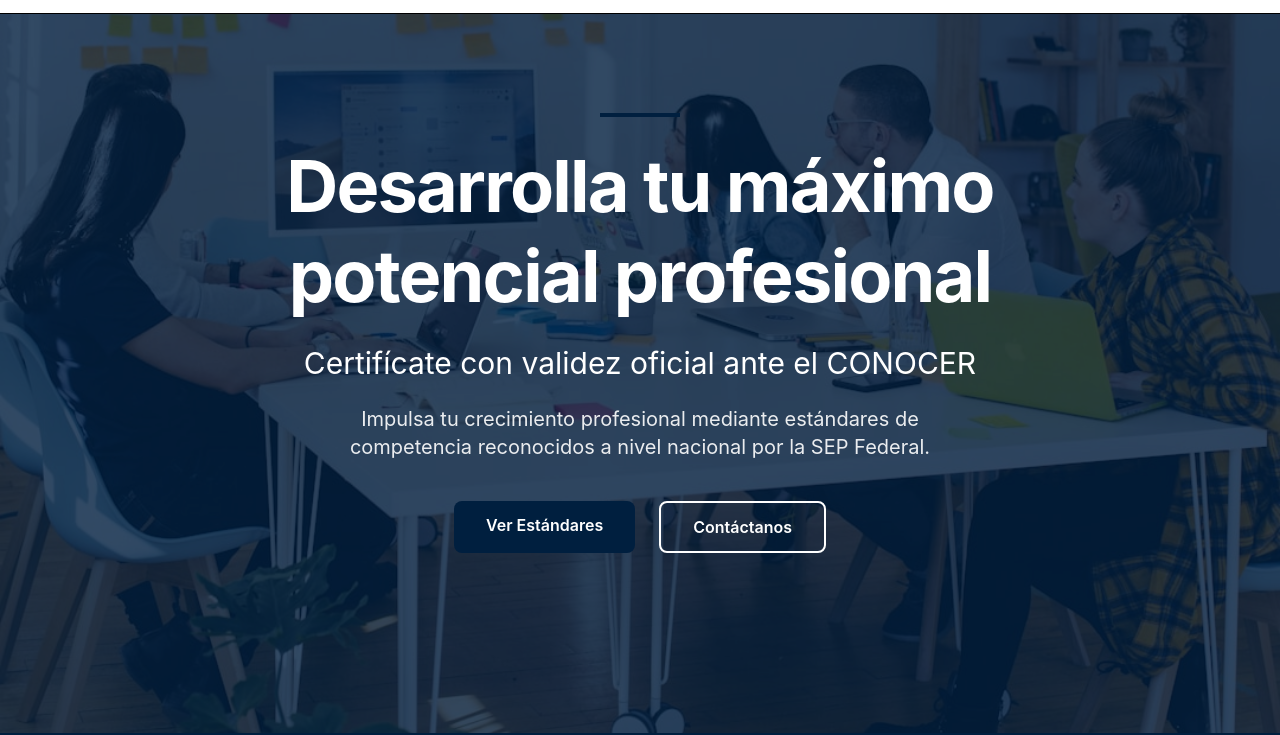
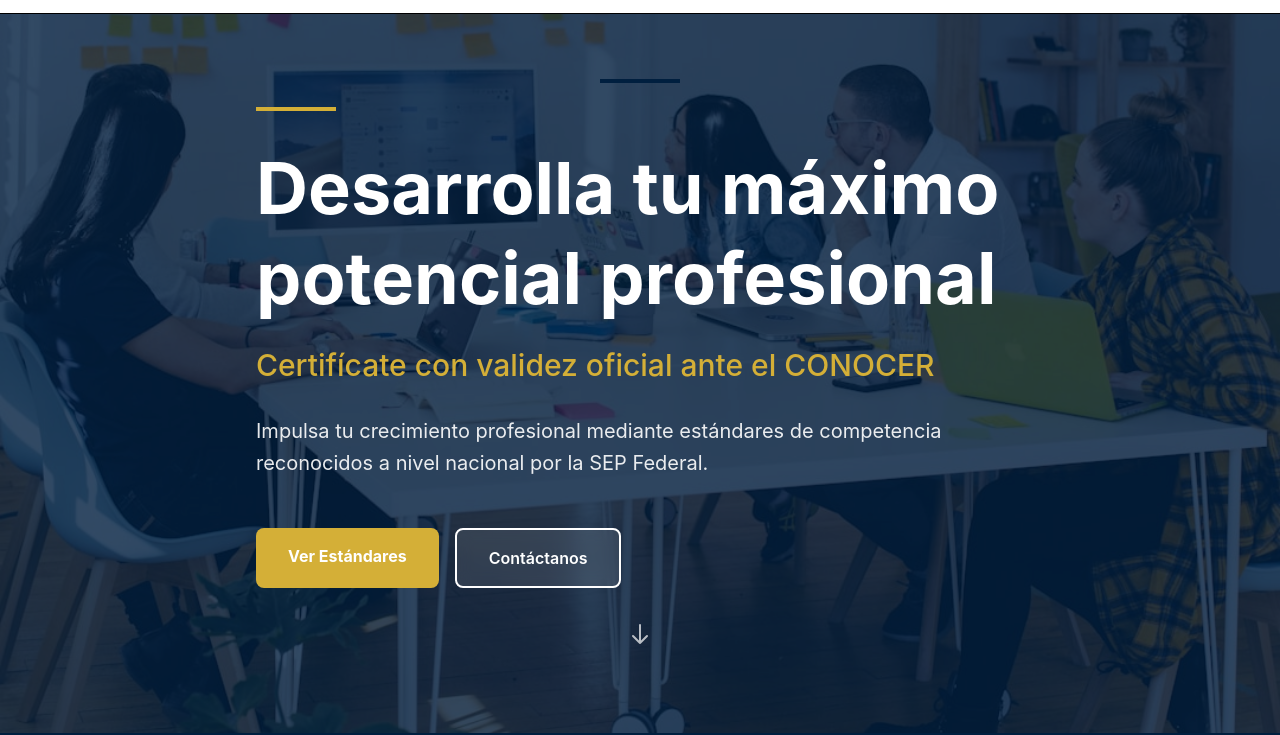
Before and after one commit to GaboDev08/Proforme, an Astro site: page / in a window 1280 px wide. Shown: the part 67-802 px from the top of the page. Built offline with nearby package versions, Linux system fonts and the light colour scheme; Astro itself is replaced by a stand-in of ours.

Commit message:
Hero details

```diff
--- a/src/components/Hero.astro
+++ b/src/components/Hero.astro
@@ -15,36 +15,37 @@ import hero from "../assets/img/banner-hero.jpg";
     <div class="absolute inset-0 bg-(--accent)/80"></div>
 
     <!-- Contenido -->
-    <div class="relative mx-auto max-w-7xl px-6 py-32 text-center text-white">
+    <div class="relative max-w-7xl mx-auto px-4 sm:px-6 lg:px-8 py-24">
+        <div class="max-w-3xl">
             <!-- Línea decorativa -->
             <div class="w-20 h-1 bg-(--accent) mx-auto mb-6"></div>
 
+            <div class="w-20 h-1 bg-(--hero-standard) mb-8"></div>
             <h1
-            class="mx-auto max-w-4xl text-4xl md:text-7xl font-bold leading-tight tracking-tight"
+                class="text-5xl md:text-6xl lg:text-7xl font-bold text-white mb-6 leading-tight"
             >
                 Desarrolla tu máximo
                 <br />
                 potencial profesional
             </h1>
 
-        <h2 class="text-xl md:text-3xl  mt-6">
+            <h2
+                class="text-2xl md:text-3xl text-secondary font-medium mb-8 text-(--hero-standard)"
+            >
                 Certifícate con validez oficial ante el CONOCER
             </h2>
 
-        <p class="mx-auto mt-6 max-w-2xl text-lg md:text-xl text-white/90">
+            <p class="text-xl text-white/90 mb-12 leading-relaxed">
                 Impulsa tu crecimiento profesional mediante estándares de
                 competencia reconocidos a nivel nacional por la SEP Federal.
             </p>
 
             <!-- Botones -->
-        <div class="mt-10 flex justify-center gap-6 flex-wrap">
+            <div class="flex flex-col sm:flex-row gap-4">
                 <!-- Botón principal -->
                 <a
                     href="/#Estandares"
-                class="px-8 py-3 rounded-lg font-semibold
-                bg-(--accent)
-                text-(--accent-foreground)
-                hover:opacity-90 transition"
+                    class="px-8 py-4 rounded-lg hover:opacity-90 transition-all font-bold text-white bg-(--hero-standard)"
                 >
                     Ver Estándares
                 </a>
@@ -52,14 +53,31 @@ import hero from "../assets/img/banner-hero.jpg";
                 <!-- Botón secundario -->
                 <a
                     href="/#Contacto"
-                class="px-8 py-3 rounded-lg font-semibold
-                border-2 border-white
-                text-white
-                hover:bg-white hover:text-(--primary)
-                transition"
+                    class="bg-white/10 backdrop-blur-sm text-white px-8 py-4 rounded-lg border-2 border-white hover:bg-white/20 transition-all font-semibold"
                 >
                     Contáctanos
                 </a>
             </div>
         </div>
+        <div
+            class="absolute bottom-8 left-1/2 transform -translate-x-1/2 text-white/70 animate-bounce"
+            data-fg-eh6d23="30.144:72.3515:/src/app/components/Hero.tsx:56:7:2429:327:e:div:e"
+            data-fgid-eh6d23=":r18:"
+        >
+            <svg
+                class="w-6 h-6"
+                fill="none"
+                stroke="currentColor"
+                viewBox="0 0 24 24"
+                data-fg-eh6d24="30.144:72.3515:/src/app/components/Hero.tsx:57:9:2538:205:e:svg:e"
+                data-fgid-eh6d24=":r19:"
+                ><path
+                    stroke-linecap="round"
+                    stroke-linejoin="round"
+                    stroke-width="2"
+                    d="M19 14l-7 7m0 0l-7-7m7 7V3"
+                    data-fg-eh6d25="30.144:72.3515:/src/app/components/Hero.tsx:58:11:2628:100:e:path"
+                ></path></svg>
+        </div>
+    </div>
 </section>
--- a/src/styles/theme.css
+++ b/src/styles/theme.css
@@ -9,13 +9,16 @@
   --white: #ffffff;
   --black: #000000;
   --brand-blue: #001f3f;
+  --brand-blue-second: #003366;
   --brand-gold: #d4af37;
+
 
   --background: #ffffff;
   --primary: var(--brand-blue);
   --primary-foreground: #ffffff;
   --nav-a: var(--brand-blue);
   --accent: var(--brand-blue);
+  --hero-standard: var(--brand-gold);
 }
 /* Dark mode overrides */
 .dark {
@@ -25,6 +28,7 @@
   --primary-foreground: var(--brand-blue);
   --nav-a: var(--white);
   --accent: var(--brand-gold);
+  --hero-standard: var(--brand-blue);
 }
 
 /* =====================================================
```
Lines whose indentation alone changed are shown as unchanged.
